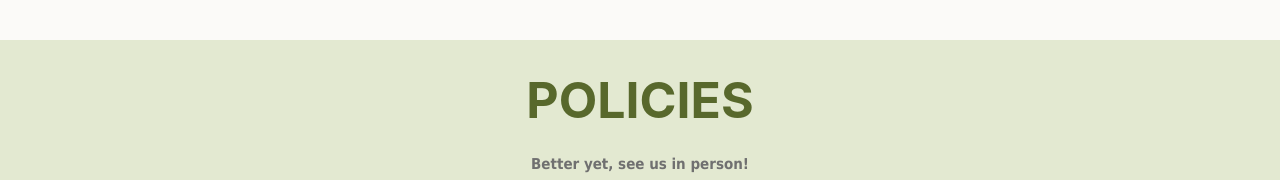
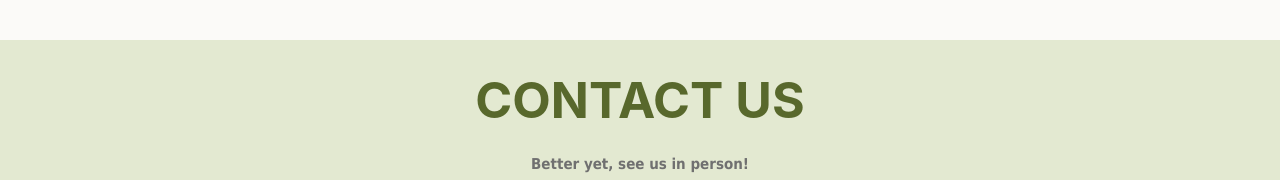
Before and after one commit to NesaByte/unionvillage-dental-website, a Vue app: page / in a window 1280 px wide. Shown: the part 3118-3298 px from the top of the page. Built offline with nearby package versions, Linux system fonts and the light colour scheme.

Commit message:
Updated contact.vue: changed title

```diff
--- a/src/components/Econtact.vue
+++ b/src/components/Econtact.vue
@@ -6,7 +6,7 @@
       data-aos-mirror="true"
       data-aos-once="true"
     >
-      <h2>POLICIES</h2>
+      <h2>CONTACT US</h2>
     </div>
     <div
       class="center-box container"
```
